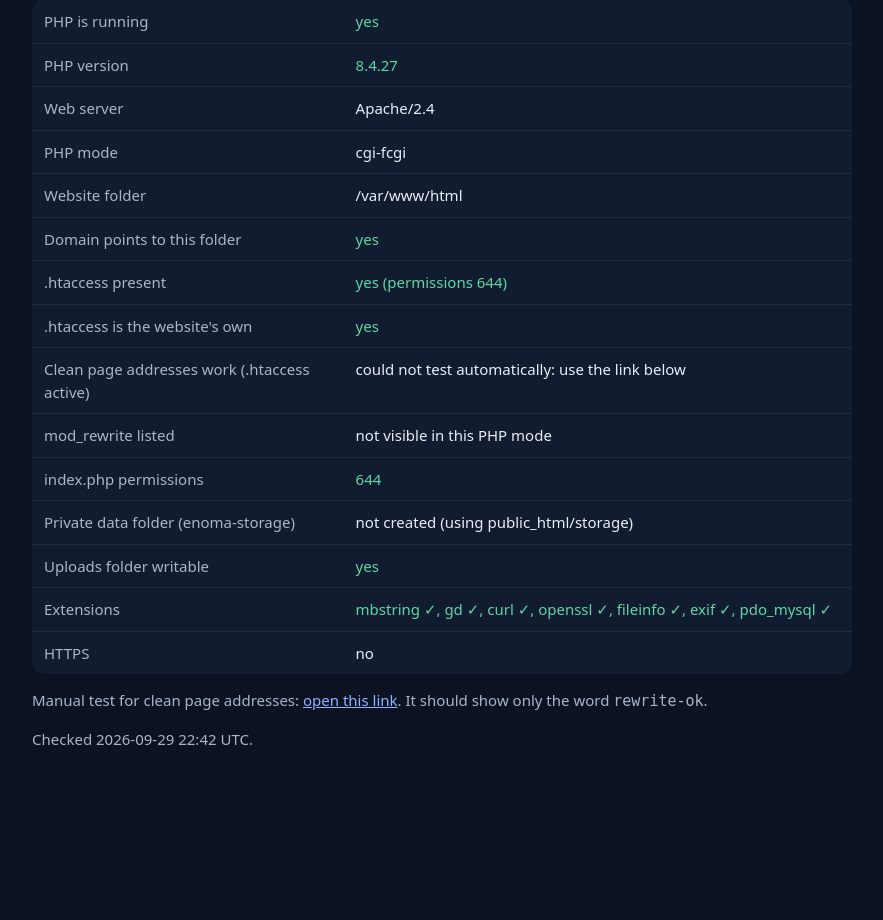
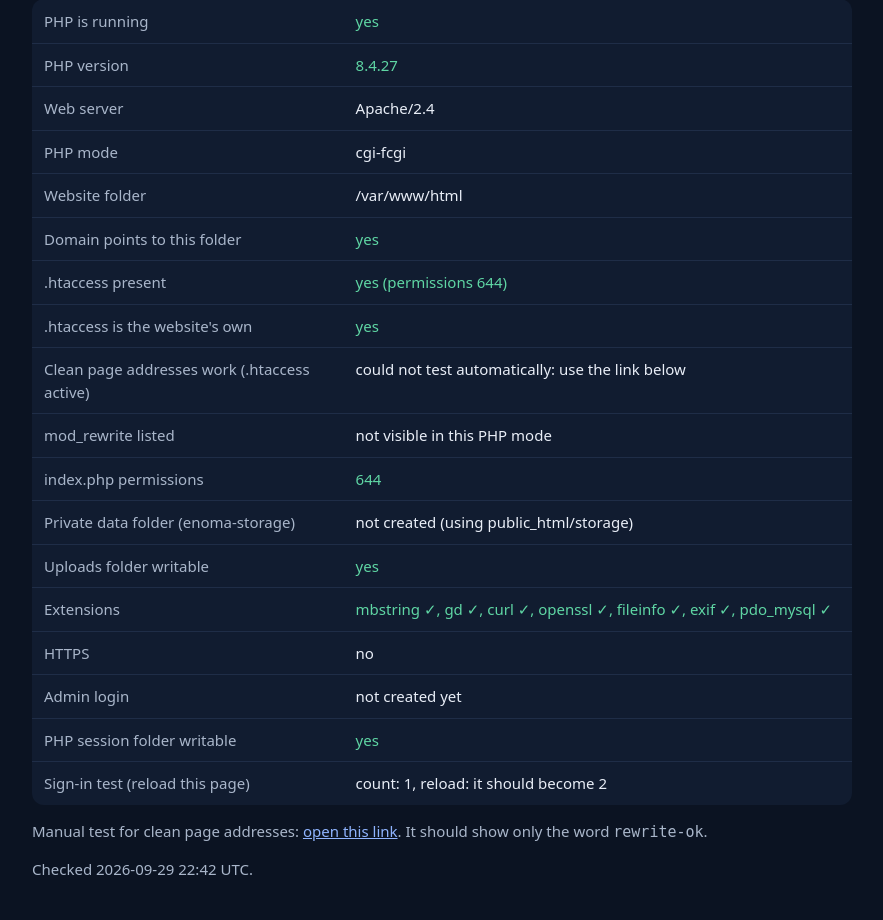
Before and after one commit to mrdeecyberworld/enomadigitaltechnology, a PHP site: page /check.php in a window 1280 px wide. Shown: the part 126-1046 px from the top of the page, without its empty margins (198-1081 px from the left). Before the commit the page ends 871 px from the top, so only its background shows below. Run offline with PHP 8.4, Linux system fonts and the light colour scheme; data that the repository does not hold is empty.

Commit message:
Keep admins signed in when the host's PHP session folder is unusable
start_session() falls back to a private sessions folder (in the site's
data folder) when PHP's session.save_path is missing or not writable, a
cause of login redirect loops on some shared hosts. check.php now shows
the admin login state, whether the session folder is writable and a
reload-to-count sign-in test. Verified under Apache with a broken
session.save_path: full temporary-login flow passes.

Co-Authored-By: Claude Opus 5.5 <noreply@anthropic.com>
Claude-Session: https://claude.ai/code/session_01TiSuvZBQHTvjdUcQhhK9Qr

```diff
--- a/check.php
+++ b/check.php
@@ -31,6 +31,22 @@ if (function_exists('curl_init')) {
 }
 $modules = function_exists('apache_get_modules') ? apache_get_modules() : null;
 
+// Admin login status (no names or passwords are shown).
+$users = is_file($private . '/admin/users.json') ? json_decode((string) file_get_contents($private . '/admin/users.json'), true) : null;
+$adminState = is_array($users) && !empty($users['password_hash'])
+    ? (!empty($users['must_change_password']) ? 'exists (temporary password: you will be asked to choose a new one)' : 'exists')
+    : (is_file($private . '/admin/setup-code.txt') ? 'not created yet (setup code is waiting)' : 'not created yet');
+
+// Can PHP keep visitors signed in? Saves a counter in a session; reload to see it go up.
+$savePath = (string) session_save_path();
+$saveDir = str_contains($savePath, ';') ? substr($savePath, strrpos($savePath, ';') + 1) : $savePath;
+$saveDirOk = $saveDir !== '' && is_dir($saveDir) && is_writable($saveDir);
+session_name('enoma_check');
+@session_start();
+$_SESSION['n'] = (int) ($_SESSION['n'] ?? 0) + 1;
+$visits = $_SESSION['n'];
+session_write_close();
+
 $rewriteOk = $rewrite === 'yes' ? true : (str_starts_with($rewrite, 'no') ? false : null);
 $rows = [
     ['PHP is running', 'yes', true],
@@ -48,6 +64,9 @@ $rows = [
     ['Uploads folder writable', is_writable($here . '/assets/uploads') ? 'yes' : 'NO', is_writable($here . '/assets/uploads')],
     ['Extensions', implode(', ', array_map(static fn ($e) => $e . (extension_loaded($e) ? ' ✓' : ' ✗'), ['mbstring', 'gd', 'curl', 'openssl', 'fileinfo', 'exif', 'pdo_mysql'])), extension_loaded('mbstring')],
     ['HTTPS', $https ? 'yes' : 'no', $https ? true : null],
+    ['Admin login', $adminState, is_array($users) ? true : null],
+    ['PHP session folder writable', $saveDirOk ? 'yes' : 'NO (' . ($saveDir ?: 'not set') . '): the website uses its own folder instead', $saveDirOk ? true : null],
+    ['Sign-in test (reload this page)', 'count: ' . $visits . ($visits > 1 ? ', sign-ins are kept ✓' : ', reload: it should become 2'), $visits > 1 ? true : null],
 ];
 ?><!doctype html>
 <html lang="en"><head><meta charset="utf-8"><meta name="viewport" content="width=device-width, initial-scale=1"><title>Website check</title>
```
Also changed, not shown: includes/forms.php (+12 -0 lines).
